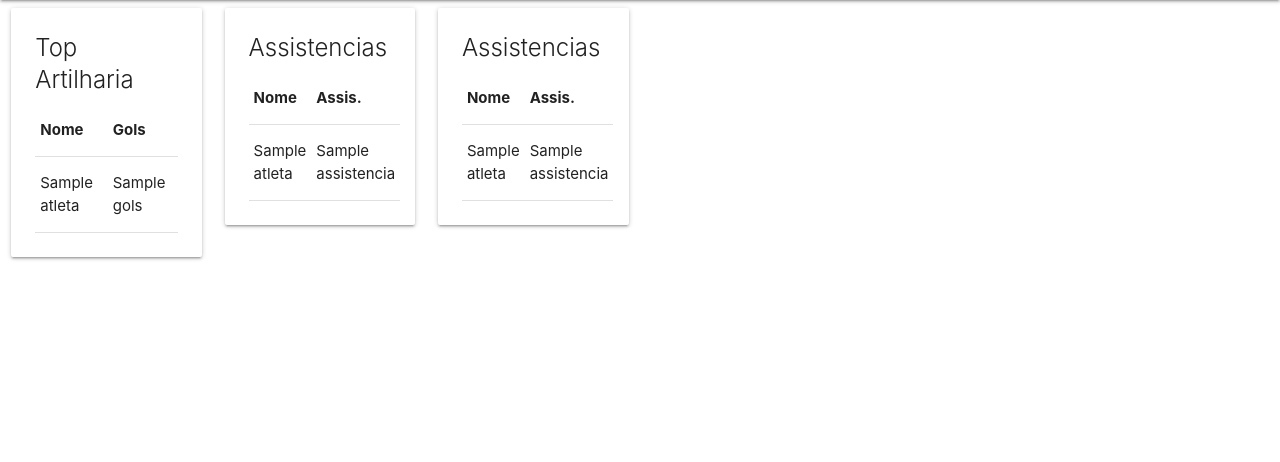
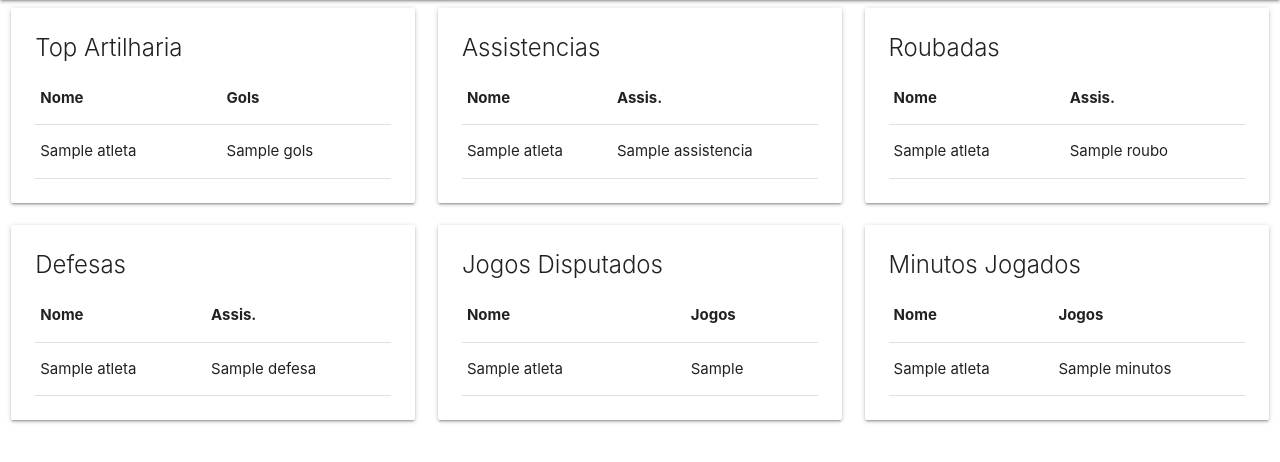
Before and after one commit to DiegoDenzer/realmatismo, a Django app: template jogo/templates/jogo/estatistica.html in a window 1280 px wide. Shown: the part 64-526 px from the top of the page. Run offline with Django 3.2, Linux system fonts and the light colour scheme; the template is opened without the code that fills it: most values are stand-ins (such as "Sample title", 1, 10 or a date in 2020).

Commit message:
Notícias

```diff
--- a/jogo/templates/jogo/estatistica.html
+++ b/jogo/templates/jogo/estatistica.html
@@ -2,7 +2,7 @@
 {% block title %}Estatisticas|Realmatismo Fc {% endblock %}
 {% block main %}
     <div class="row">
-        <div class="col s12 m2 l2">
+        <div class="col s12 m4 l4">
             <div class="card hoverable">
                 <div class="card-content">
                     <span class="card-title">Top Artilharia</span>
@@ -14,7 +14,7 @@
                             </tr>
                         </thead>
                          <tbody>
-                            {% for atleta in jogadores %}
+                            {% for atleta in artilharia %}
                                 <tr>
                                     <td>{{ atleta.nome}}</td>
                                     <td>{{ atleta.gols }}</td>
@@ -26,7 +26,7 @@
             </div>
         </div>
 
-        <div class="col s12 m2 l2">
+        <div class="col s12 m4 l4">
             <div class="card hoverable">
                 <div class="card-content">
                     <span class="card-title">Assistencias</span>
@@ -38,7 +38,7 @@
                             </tr>
                         </thead>
                          <tbody>
-                            {% for atleta in jogadores %}
+                            {% for atleta in passadores %}
                                 {% if atleta.assistencia  %}
 
                                 {% endif %}
@@ -53,10 +53,10 @@
             </div>
         </div>
 
-        <div class="col s12 m2 l2">
+        <div class="col s12 m4 l4">
             <div class="card hoverable">
                 <div class="card-content">
-                    <span class="card-title">Assistencias</span>
+                    <span class="card-title">Roubadas</span>
                     <table>
                         <thead>
                             <tr>
@@ -65,10 +65,10 @@
                             </tr>
                         </thead>
                          <tbody>
-                            {% for atleta in jogadores %}
+                            {% for atleta in ladroes %}
                                 <tr>
                                     <td>{{ atleta.nome }}</td>
-                                    <td>{{ atleta.assistencia }}</td>
+                                    <td>{{ atleta.roubo }}</td>
                                 </tr>
                             {% endfor %}
                          </tbody>
@@ -78,6 +78,79 @@
         </div>
 
 
+        <div class="col s12 m4 l4">
+            <div class="card hoverable">
+                <div class="card-content">
+                    <span class="card-title">Defesas</span>
+                    <table>
+                        <thead>
+                            <tr>
+                                <th>Nome</th>
+                                <th>Assis.</th>
+                            </tr>
+                        </thead>
+                         <tbody>
+                            {% for atleta in defesas %}
+                                <tr>
+                                    <td>{{ atleta.nome }}</td>
+                                    <td>{{ atleta.defesa }}</td>
+                                </tr>
+                            {% endfor %}
+                         </tbody>
+                    </table>
+                </div>
+            </div>
+        </div>
+
+
+        <div class="col s12 m4 l4">
+            <div class="card hoverable">
+                <div class="card-content">
+                    <span class="card-title">Jogos Disputados</span>
+                    <table>
+                        <thead>
+                            <tr>
+                                <th>Nome</th>
+                                <th>Jogos</th>
+                            </tr>
+                        </thead>
+                         <tbody>
+                            {% for atleta in ladroes %}
+                                <tr>
+                                    <td>{{ atleta.nome }}</td>
+                                    <td>{{ atleta.jogos_realizados }}</td>
+                                </tr>
+                            {% endfor %}
+                         </tbody>
+                    </table>
+                </div>
+            </div>
+        </div>
+
+        <div class="col s12 m4 l4">
+            <div class="card hoverable">
+                <div class="card-content">
+                    <span class="card-title">Minutos Jogados</span>
+                    <table>
+                        <thead>
+                            <tr>
+                                <th>Nome</th>
+                                <th>Jogos</th>
+                            </tr>
+                        </thead>
+                         <tbody>
+                            {% for atleta in minutos %}
+                                <tr>
+                                    <td>{{ atleta.nome }}</td>
+                                    <td>{{ atleta.minutos }}</td>
+                                </tr>
+                            {% endfor %}
+                         </tbody>
+                    </table>
+                </div>
+            </div>
+        </div>
+
     </div>
 
 
```
Also changed, not shown: jogo/models.py (+23 -7 lines), jogo/templates/jogo/jogos.html (+17 -24 lines), jogo/views.py (+34 -7 lines).
